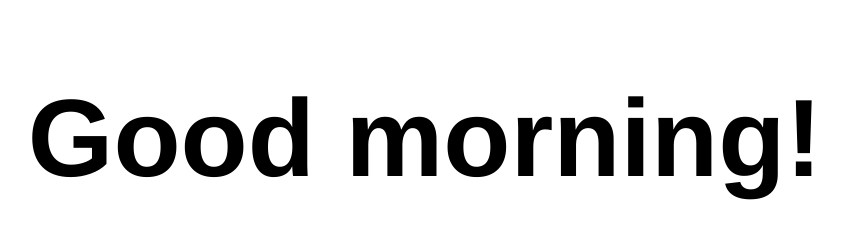
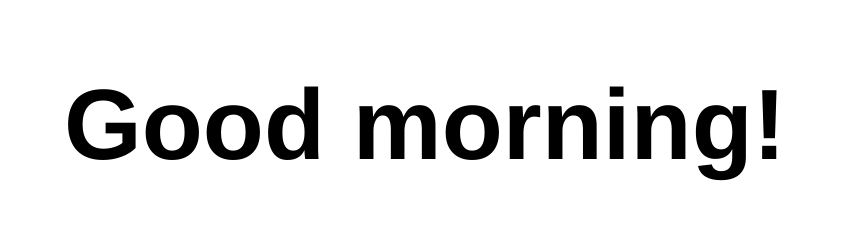
Before and after one commit to gayanganynjth/friday_project, a plain HTML site: page index.html in a window 1280 px wide. Shown: the whole page, without its empty margins (215-1058 px from the left). Drawn offline with Linux system fonts and the light colour scheme.

Commit message:
update style.css file

```diff
--- a/style.css
+++ b/style.css
@@ -2,5 +2,5 @@
     text-align: center;
     font-family: 'Franklin Gothic Medium', 'Arial Narrow', Arial, sans-serif;
     font-weight: 10px;
-    font-size: 110px;
+    font-size: 100px;
 }
```
